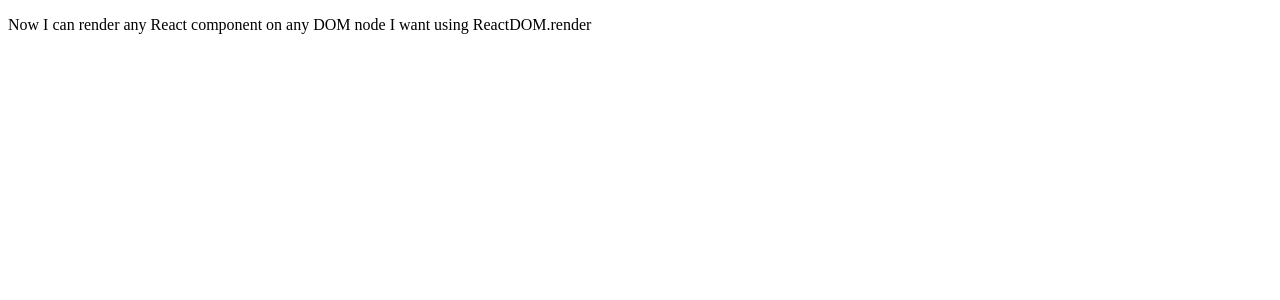
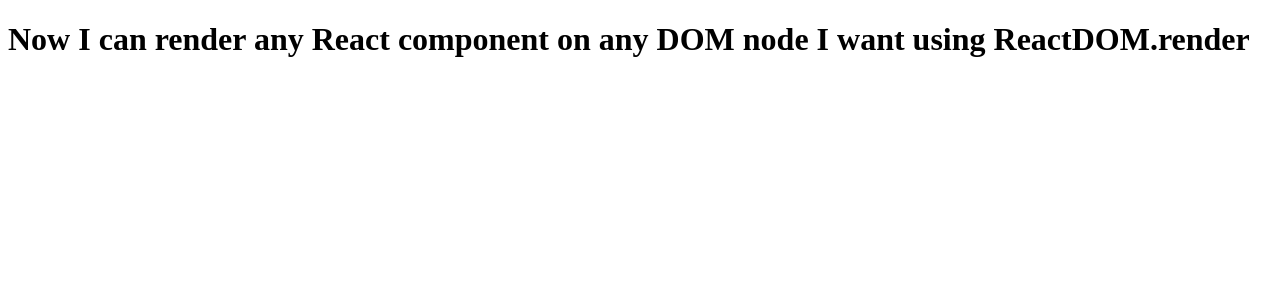
Before and after one commit to gauri37/Hackathon-8---React-Component-on-DOM-Node-1, a React app: page / in a window 1280 px wide. Shown: the top 300 px of the page. Built offline with nearby package versions, Linux system fonts and the light colour scheme.

Commit message:
Change made

```diff
--- a/src/components/App.js
+++ b/src/components/App.js
@@ -3,8 +3,9 @@ export default class App extends React.Component{
     render(){
         return(
             <>
-                <p id="root">Now I can render any React component on any DOM node I want using ReactDOM.render</p>
+                <h1 id="root">Now I can render any React component on any DOM node I want using ReactDOM.render</h1>
             </>
         );
     }
+
 }
```
